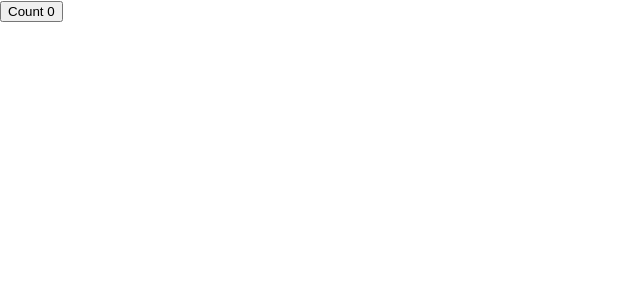
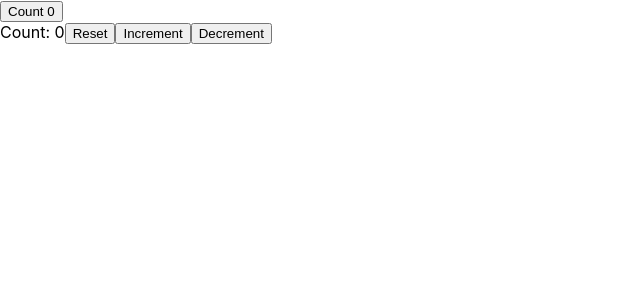
Before and after one commit to meSajied/hooks, a Next.js app: page / in a window 1280 px wide. Shown: the top 300 px of the page, without its empty margins (0-640 px from the left). Built offline with nearby package versions, Linux system fonts and the light colour scheme.

Commit message:
add: update useState from previous state

```diff
--- /dev/null
+++ b/components/StateHook.js
@@ -0,0 +1,31 @@
+import React, {useState} from "react";
+
+export function StateHook() {
+	const [count, setCount] = useState(0);
+
+	return (
+			<div>
+				<button onClick={() => setCount(count + 1)}> Count {count} </button>
+			</div>
+	)
+}
+
+export function StateHookFromPreviousState() {
+	const initialCount = 0;
+	const [count, setCount] = useState(initialCount);
+
+	return (
+			<div>
+				Count: {count}
+				<button onClick={() => setCount(initialCount)}>
+					Reset
+				</button>
+				<button onClick={() => setCount(prev => prev + 1)}>
+					Increment
+				</button>
+				<button onClick={() => setCount(prev => prev - 1)}>
+					Decrement
+				</button>
+			</div>
+	)
+}
--- a/pages/hooks/StateHook.js
+++ /dev/null
@@ -1,13 +0,0 @@
-import React, {useState} from "react";
-
-function StateHook() {
-	const [count, setCount] = useState(0);
-
-	return (
-			<div>
-				<button onClick={() => setCount(count + 1)}> Count {count} </button>
-			</div>
-	)
-}
-
-export default StateHook;
--- a/pages/index.js
+++ b/pages/index.js
@@ -1,9 +1,10 @@
-import StateHook from './hooks/StateHook';
+import {StateHook, StateHookFromPreviousState} from '../components/StateHook';
 
 export default function Home() {
   return (
       <div>
         <StateHook/>
+        <StateHookFromPreviousState/>
       </div>
   )
 }
```
